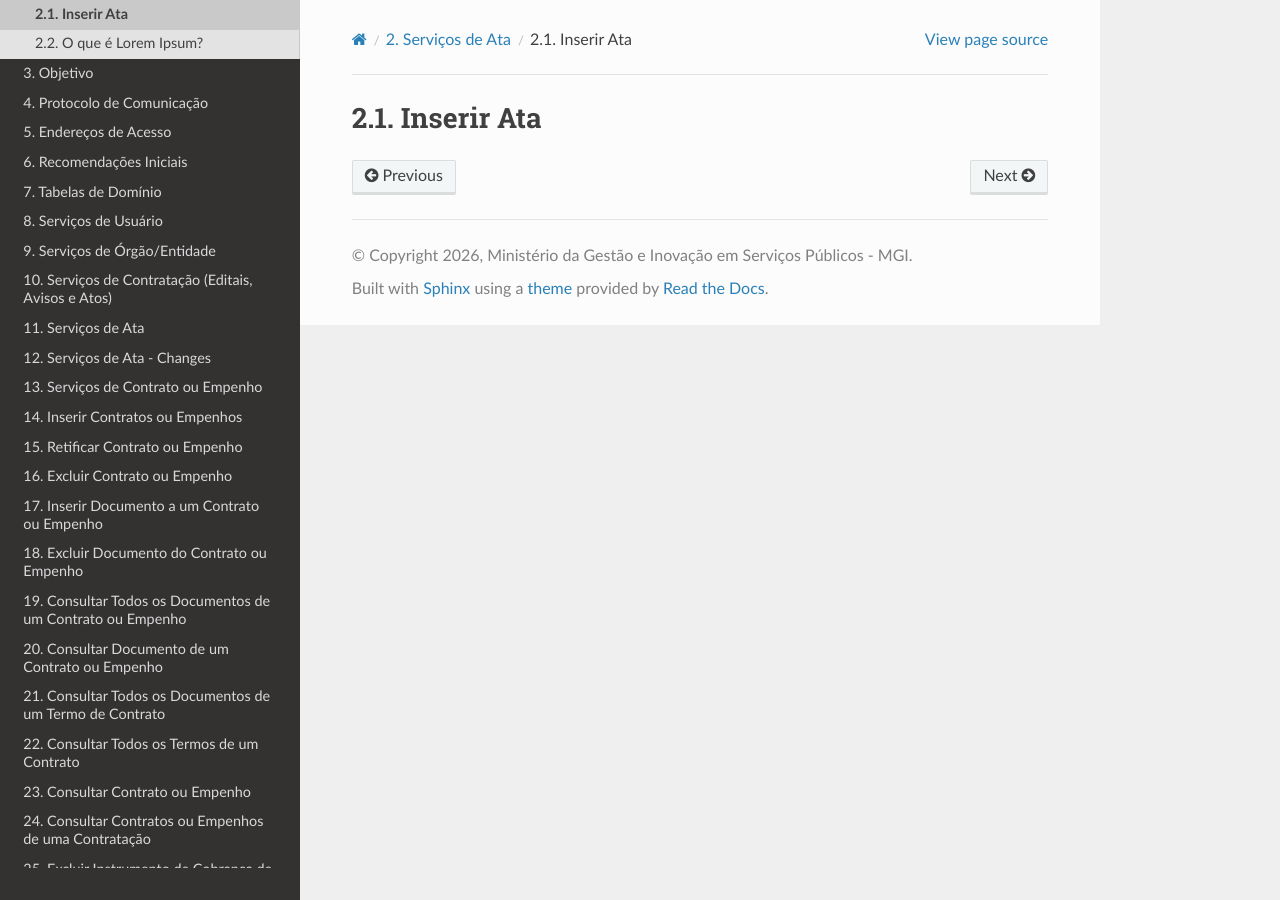
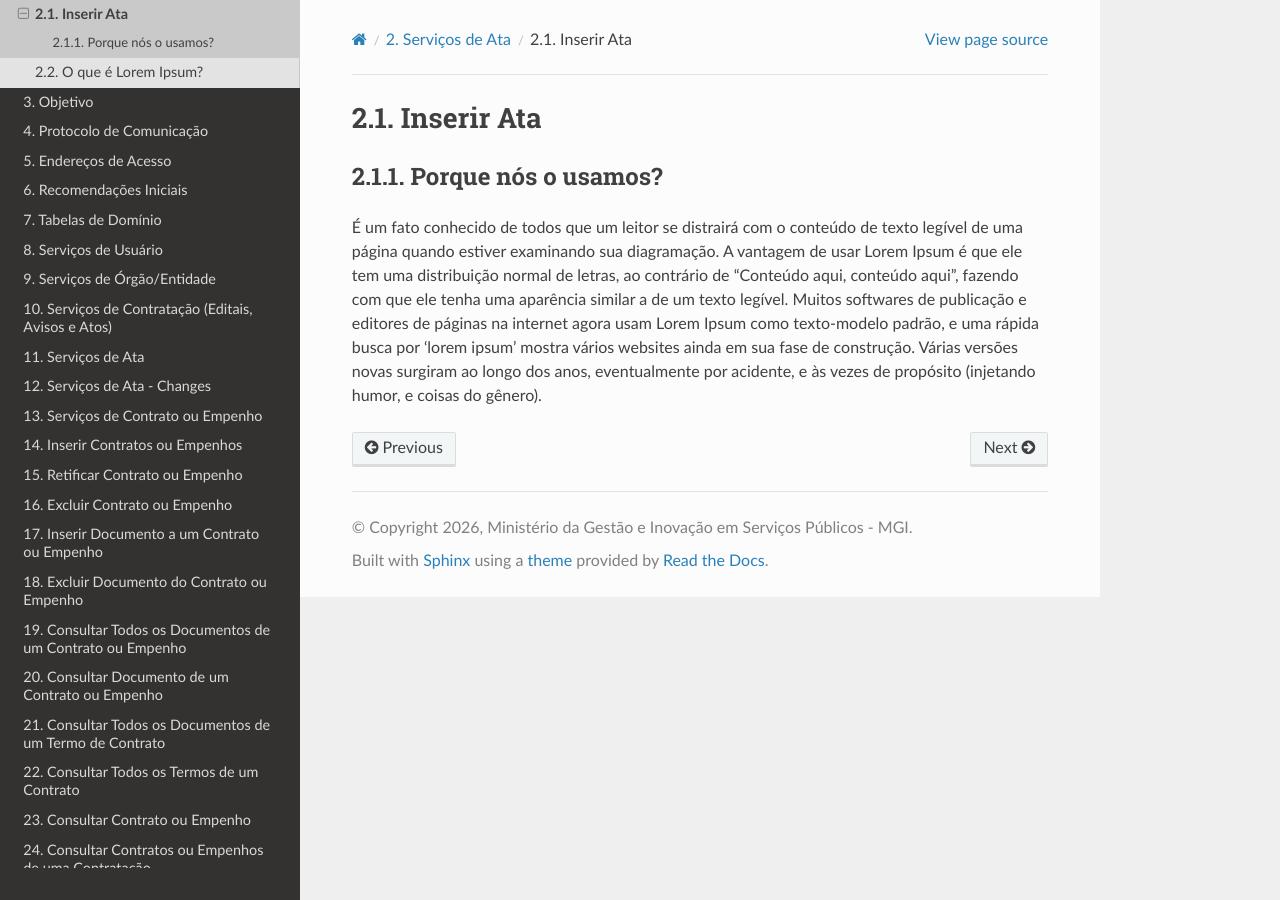
Before and after one commit to carlosmgi/Manual-de-Integracao-do-PNCP, a Sphinx documentation site: the page built from docs/source/servicos_de_ata/inserir_ata.rst, in a window 1280 px wide. Built offline with Sphinx 7.4.7 and the Read the Docs theme 3.1.0, drawn with Linux system fonts in a browser that asks for light colours; pages that are not in the unit, such as notebooks, are missing from menus.

Commit message:
Update inserir_ata.rst

```diff
--- a/docs/source/servicos_de_ata/inserir_ata.rst
+++ b/docs/source/servicos_de_ata/inserir_ata.rst
@@ -1,2 +1,7 @@
 Inserir Ata
 ===========
+
+Porque nós o usamos?
+--------------------
+
+É um fato conhecido de todos que um leitor se distrairá com o conteúdo de texto legível de uma página quando estiver examinando sua diagramação. A vantagem de usar Lorem Ipsum é que ele tem uma distribuição normal de letras, ao contrário de "Conteúdo aqui, conteúdo aqui", fazendo com que ele tenha uma aparência similar a de um texto legível. Muitos softwares de publicação e editores de páginas na internet agora usam Lorem Ipsum como texto-modelo padrão, e uma rápida busca por 'lorem ipsum' mostra vários websites ainda em sua fase de construção. Várias versões novas surgiram ao longo dos anos, eventualmente por acidente, e às vezes de propósito (injetando humor, e coisas do gênero).
```
